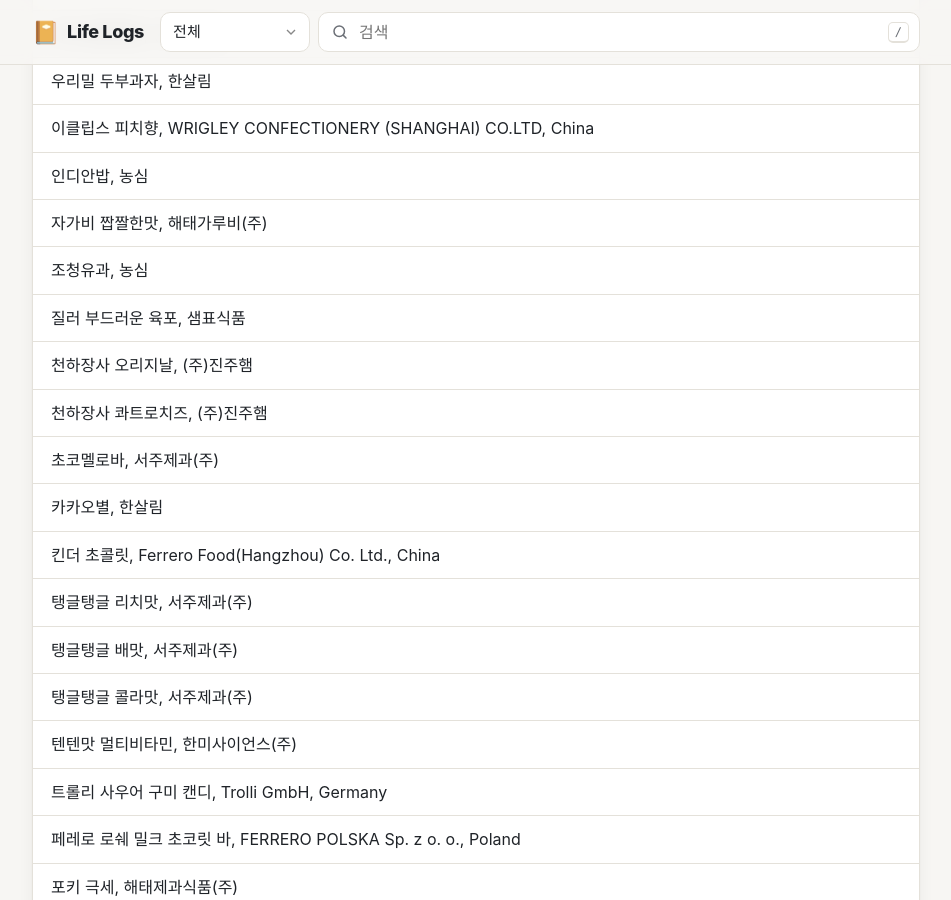
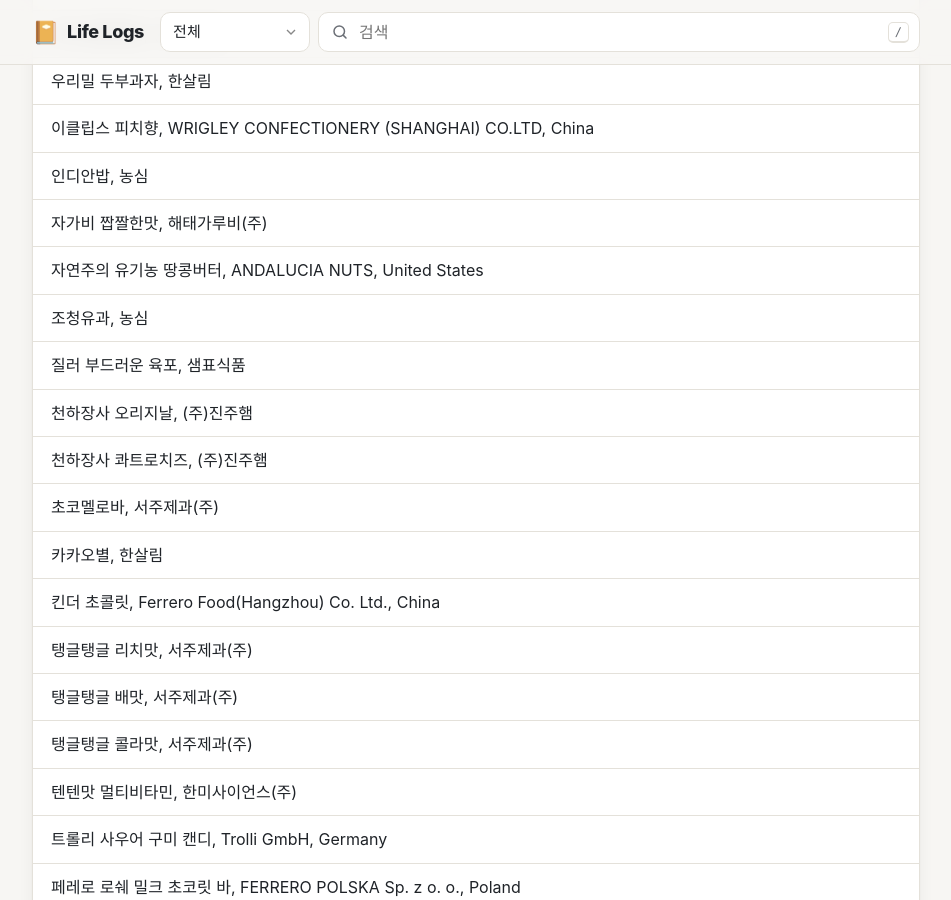
Before and after one commit to izeye/life-logs, a Jekyll site: the page built from foods.md, in a window 1280 px wide and 900 px high, scrolled down 1645 px. Shown: the whole window, without its empty margins (164-1115 px from the left). Built offline with Jekyll 4.4.1, drawn with Linux system fonts in a browser that asks for light colours; some web fonts are replaced; our own code applies the rules of GitHub Pages for plain Markdown files; Markdown is read by kramdown in place of the engine named in the settings.

Commit message:
Add "자연주의 유기농 땅콩버터" entry
Co-Authored-By: Claude Opus 5.5 <noreply@anthropic.com>

```diff
--- a/foods.md
+++ b/foods.md
@@ -35,6 +35,7 @@
 * 이클립스 피치향, WRIGLEY CONFECTIONERY (SHANGHAI) CO.LTD, China
 * 인디안밥, 농심
 * 자가비 짭짤한맛, 해태가루비(주)
+* 자연주의 유기농 땅콩버터, ANDALUCIA NUTS, United States
 * 조청유과, 농심
 * 질러 부드러운 육포, 샘표식품
 * 천하장사 오리지날, (주)진주햄
```
